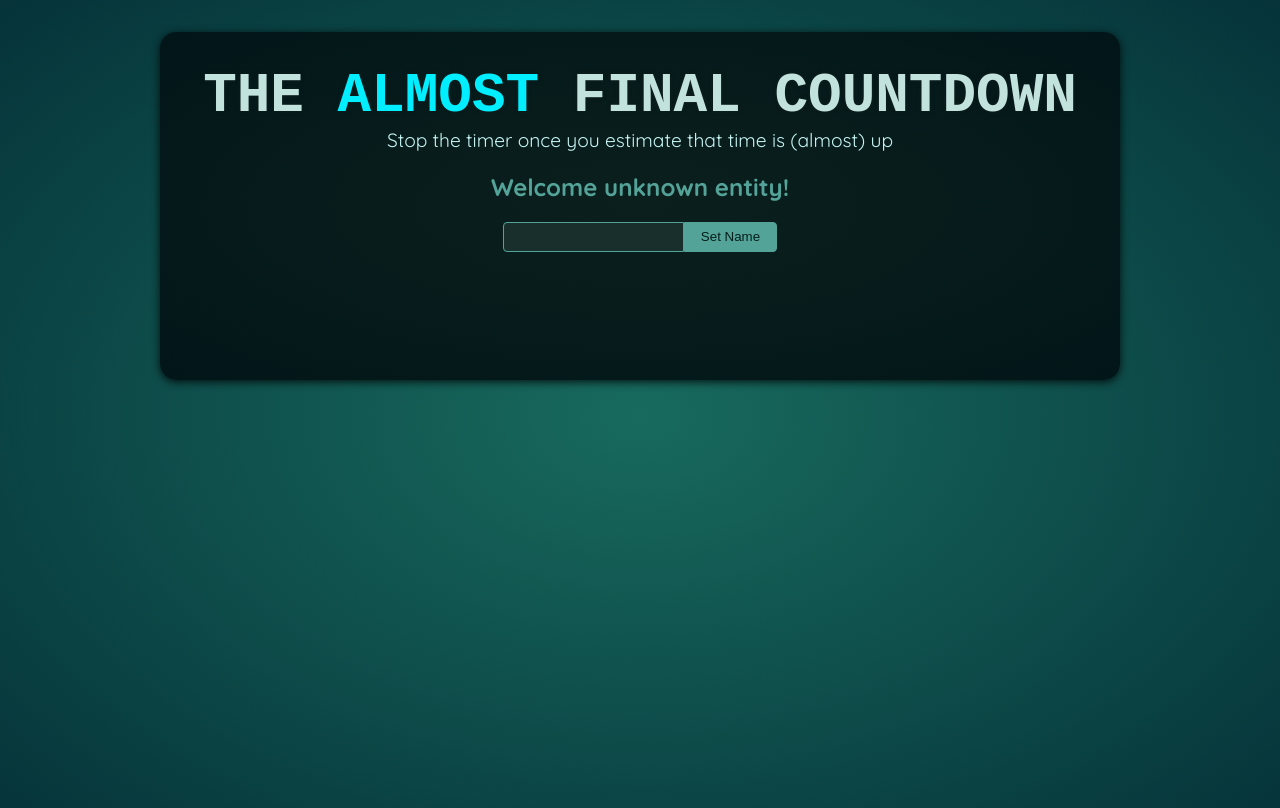
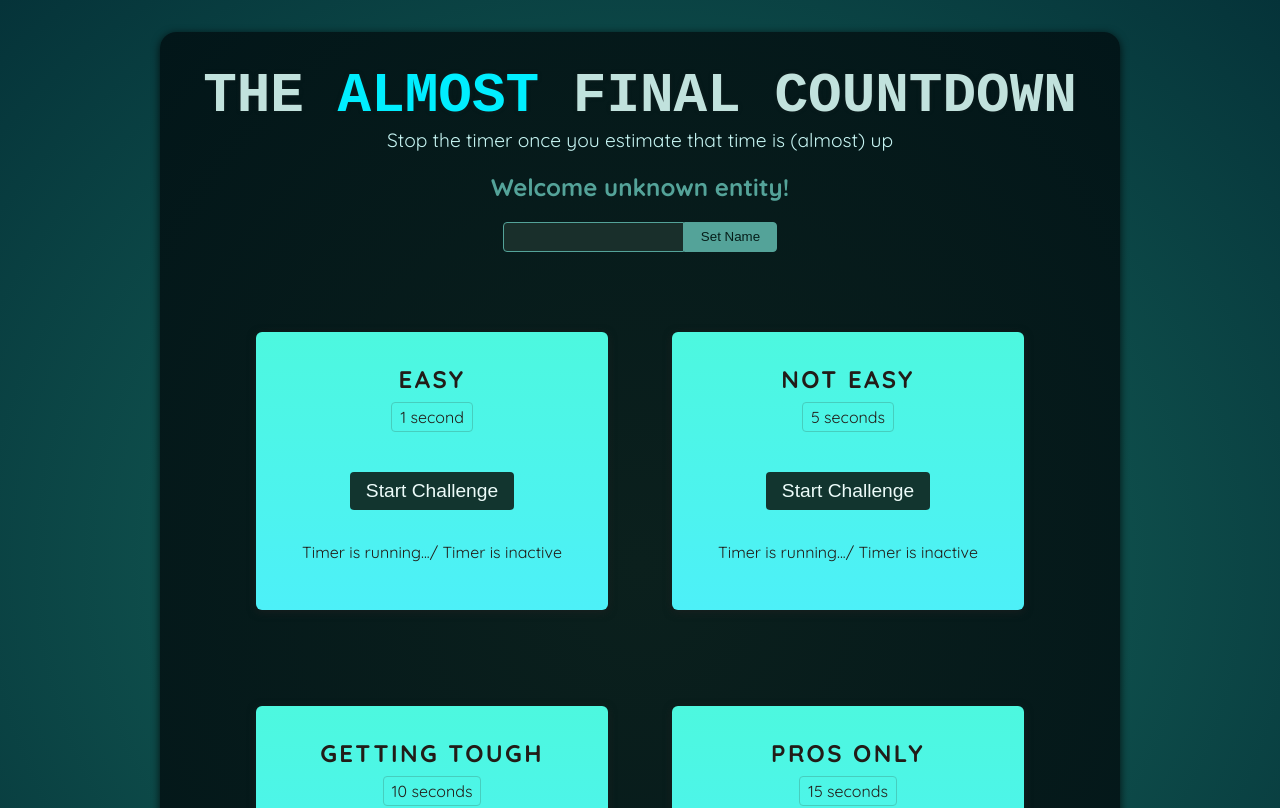
Before and after one commit to Deepte01/Countdown-Game-React, a React (Vite) app: page / in a window 1280 px wide. Shown: the top 808 px of the page. Built offline with nearby package versions, Linux system fonts and the light colour scheme; a web font is replaced by a local one.

Commit message:
added timer challenge component

```diff
--- a/src/App.jsx
+++ b/src/App.jsx
@@ -1,10 +1,16 @@
 import Player from './components/Player.jsx';
+import TimerChallenge from './components/TimerChallenge.jsx';
 
 function App() {
   return (
     <>
       <Player />
-      <div id="challenges"></div>
+      <div id="challenges">
+        <TimerChallenge title="Easy" targetTime={1}/>
+        <TimerChallenge title="Not Easy" targetTime={5}/>
+        <TimerChallenge title="Getting Tough" targetTime={10}/>
+        <TimerChallenge title="Pros Only" targetTime={15}/>
+      </div>
     </>
   );
 }
--- /dev/null
+++ b/src/components/TimerChallenge.jsx
@@ -0,0 +1,16 @@
+export default function TimerChallenge({title, targetTime}){
+    return (<section className="challenge">
+      <h2>{title}</h2>
+      <p className="challenge-time">
+        {targetTime} second{targetTime >1 ? 's': ''}
+      </p>
+      <p>
+        <button>
+            Start Challenge
+        </button>
+      </p>
+      <p className="">
+         Timer is running.../ Timer is inactive
+      </p>
+    </section>);
+}
```
